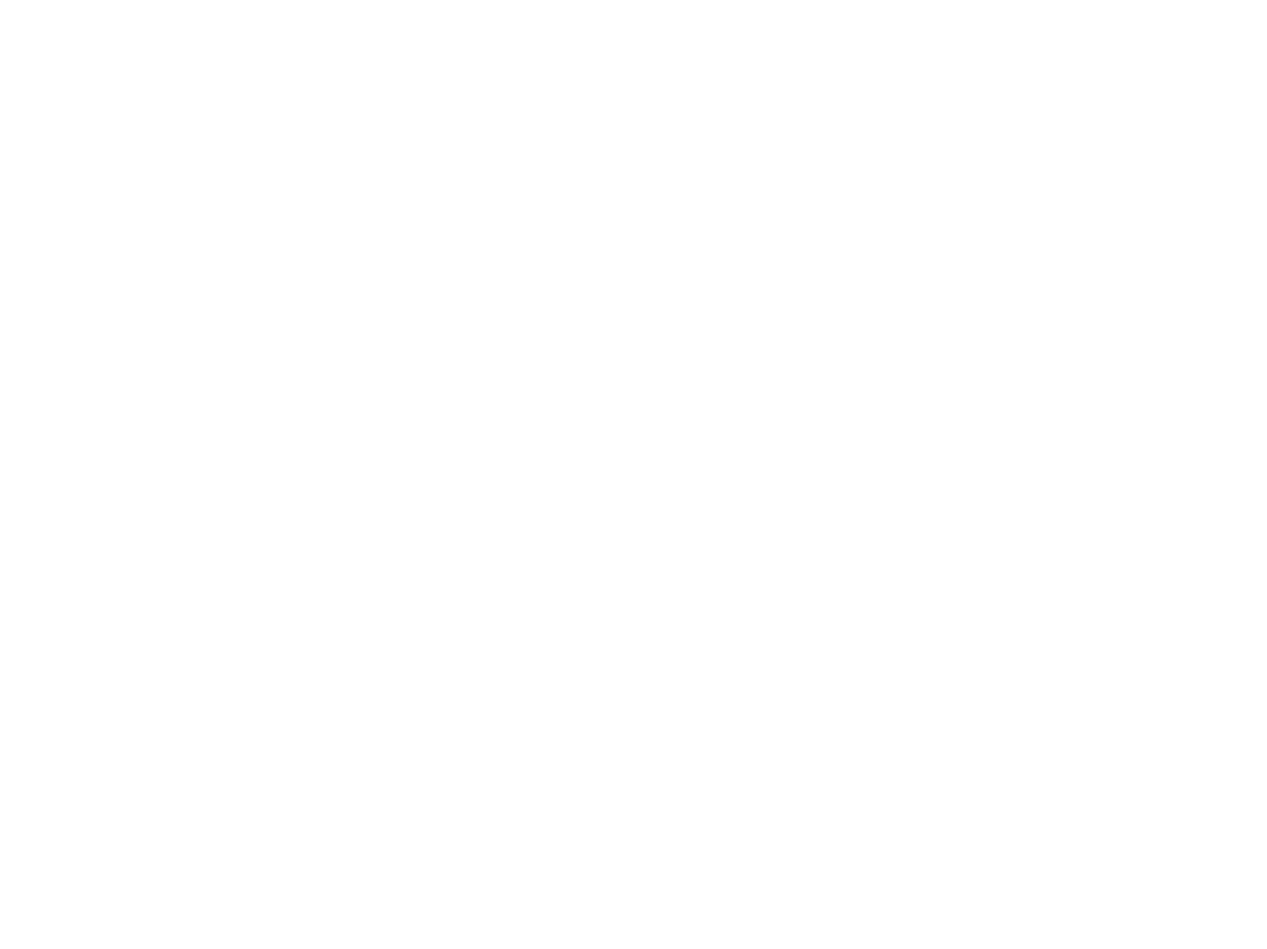
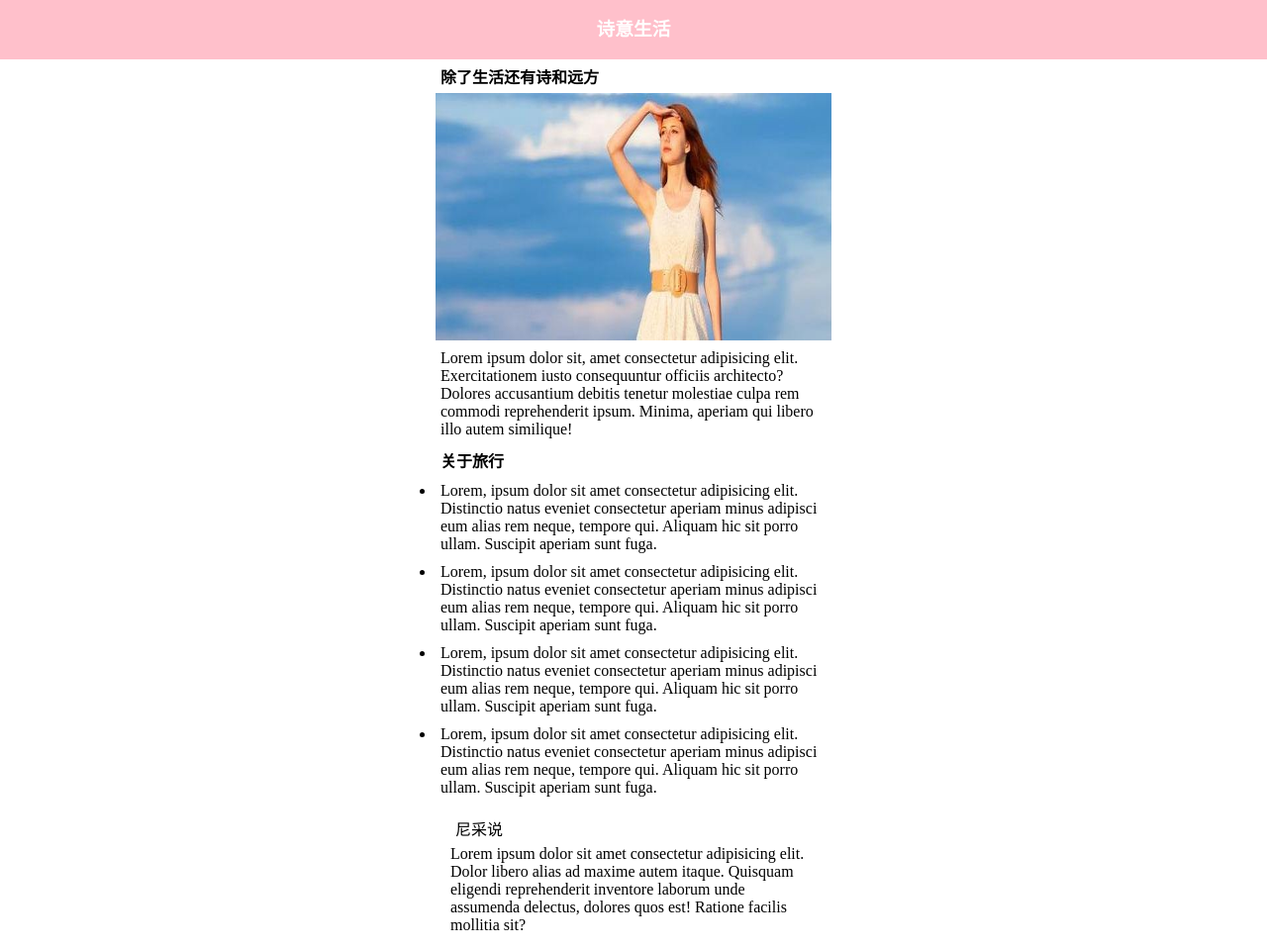
Before and after one commit to hudong321/homework1, a plain HTML site: page index.html in a window 1280 px wide. Shown: the whole page at 99% size. Before the commit the page ends 800 px from the top, so only its background shows below. Drawn offline with Linux system fonts and the light colour scheme.

Commit message:
homework1

```diff
--- a/index.html
+++ b/index.html
@@ -1,37 +1,29 @@
 <!DOCTYPE html>
-<html>
+<html lang="en">
 <head>
-	<meta http-equiv="Content-Type" content="text/html; charset=utf-8" />
-	<meta name="viewport" content="initial-scale=1.0, user-scalable=no" />
-	<style type="text/css">
-	body, html,#allmap {width: 100%;height: 100%;overflow: hidden;margin:0;font-family:"微软雅黑";}
-	</style>
-	<title>异步加载地图</title>
+    <meta charset="UTF-8">
+    <meta name="viewport" content="width=device-width, initial-scale=1.0">
+    <meta http-equiv="X-UA-Compatible" content="ie=edge">
+    <link rel="stylesheet" href="css/index1.css">
+    <title>Document</title>
 </head>
 <body>
-	<div id="allmap"></div>
+    <h3>诗意生活</h3>
+    <div>
+        <h4>除了生活还有诗和远方</h4>
+        <img src="images/down.jpg" alt="">
+        <p>Lorem ipsum dolor sit, amet consectetur adipisicing elit. Exercitationem iusto consequuntur officiis architecto? Dolores accusantium debitis tenetur molestiae culpa rem commodi reprehenderit ipsum. Minima, aperiam qui libero illo autem similique!</p>
+        <h4>关于旅行</h4>
+        <ul>
+            <li>Lorem, ipsum dolor sit amet consectetur adipisicing elit. Distinctio natus eveniet consectetur aperiam minus adipisci eum alias rem neque, tempore qui. Aliquam hic sit porro ullam. Suscipit aperiam sunt fuga.</li>
+            <li>Lorem, ipsum dolor sit amet consectetur adipisicing elit. Distinctio natus eveniet consectetur aperiam minus adipisci eum alias rem neque, tempore qui. Aliquam hic sit porro ullam. Suscipit aperiam sunt fuga.</li>
+            <li>Lorem, ipsum dolor sit amet consectetur adipisicing elit. Distinctio natus eveniet consectetur aperiam minus adipisci eum alias rem neque, tempore qui. Aliquam hic sit porro ullam. Suscipit aperiam sunt fuga.</li>
+            <li>Lorem, ipsum dolor sit amet consectetur adipisicing elit. Distinctio natus eveniet consectetur aperiam minus adipisci eum alias rem neque, tempore qui. Aliquam hic sit porro ullam. Suscipit aperiam sunt fuga.</li>
+        </ul>
+        <dl>
+            <dt>尼采说</dt>
+            <dd>Lorem ipsum dolor sit amet consectetur adipisicing elit. Dolor libero alias ad maxime autem itaque. Quisquam eligendi reprehenderit inventore laborum unde assumenda delectus, dolores quos est! Ratione facilis mollitia sit?</dd>
+        </dl>
+    </div>
 </body>
 </html>
-<script type="text/javascript">
-	//百度地图API功能
-	function loadJScript() {
-		var script = document.createElement("script");
-		script.type = "text/javascript";
-		script.src = "http://api.map.baidu.com/api?v=2.0&ak=i65XCuPS89Tnf2XCSz6sK9ynCBvkIpB7&callback=init";
-		document.body.appendChild(script);
-	}
-	function init() {
-		var map = new BMap.Map("allmap");            // 创建Map实例
-		var point = new BMap.Point(116.404, 39.915); // 创建点坐标
-		map.centerAndZoom(point,15);
-		map.enableScrollWheelZoom();                 //启用滚轮放大缩小
-
-      //创建小狐狸
-	var pt = new BMap.Point(116.417, 39.909);
-	var myIcon = new BMap.Icon("http://lbsyun.baidu.com/jsdemo/img/fox.gif", new BMap.Size(300,157));
-	var marker2 = new BMap.Marker(pt,{icon:myIcon});  // 创建标注
-	map.addOverlay(marker2);              // 将标注添加到地图中
-
-	}
-	window.onload = loadJScript;  //异步加载地图
-</script>
```
